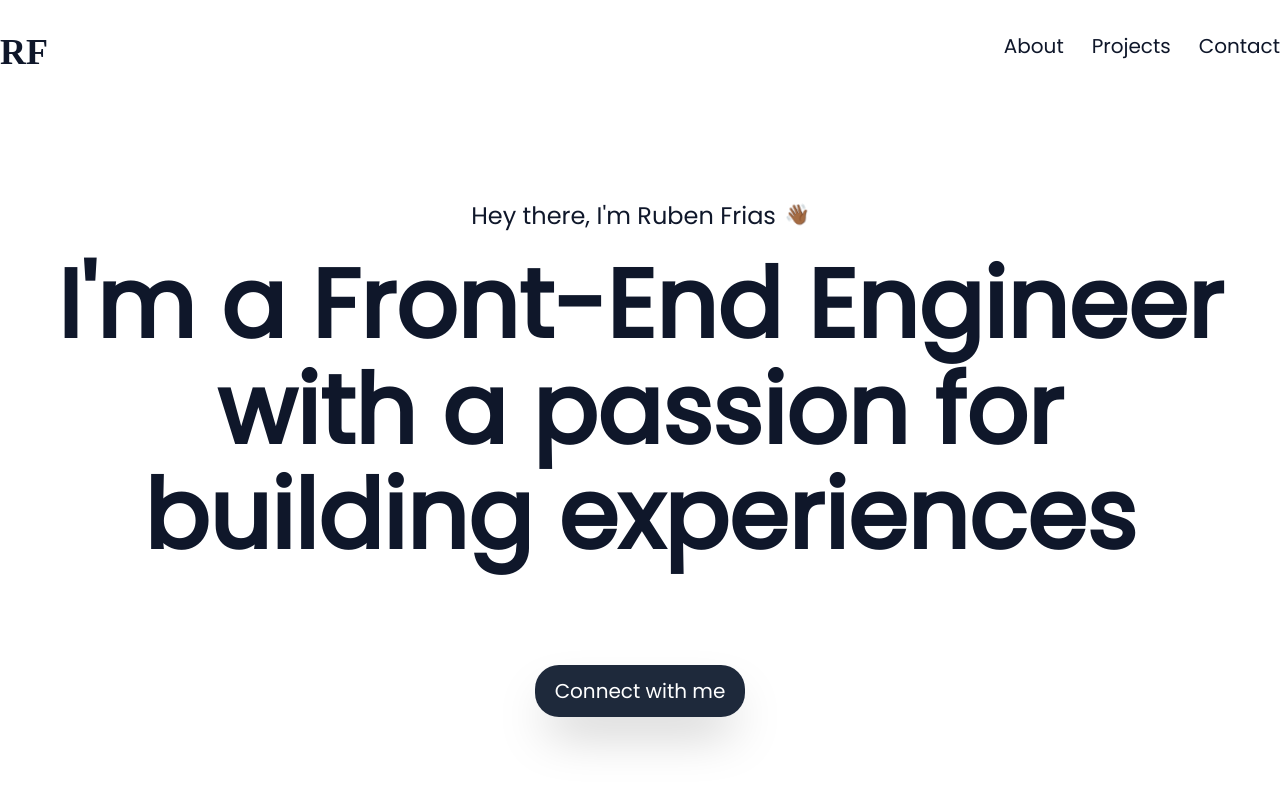
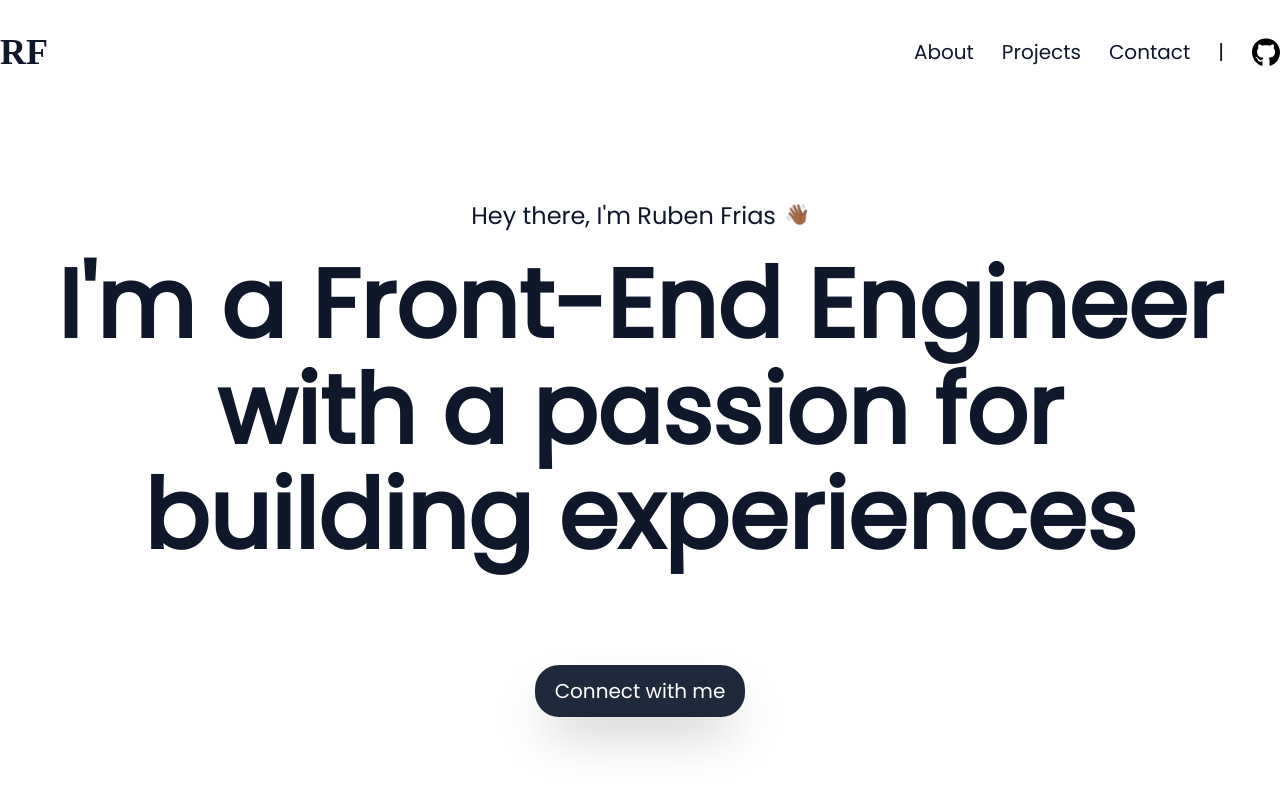
Before and after one commit to RubenF01/Portfolio, a Next.js app: page / in a window 1280 px wide. Shown: the top 800 px of the page. Built offline with nearby package versions, Linux system fonts and the light colour scheme; a web font is replaced by a local one.

Commit message:
added github link to nav bar

```diff
--- a/components/NavBar.js
+++ b/components/NavBar.js
@@ -1,6 +1,7 @@
 import { useMedia } from "react-use";
 import { FontAwesomeIcon } from "@fortawesome/react-fontawesome";
 import { faBars } from "@fortawesome/free-solid-svg-icons";
+import Github from "../public/github.svg";
 import MenuContext from "../context/MenuContext";
 import { useContext } from "react";
 import { motion } from "framer-motion";
@@ -13,7 +14,7 @@ const NavBar = ({ classes, initialsClasses }) => {
 
   return (
     <div
-      className={`flex justify-between max-w-xs md:max-w-2xl lg:max-w-4xl xl:max-w-7xl 2xl:max-w-[105rem] mx-auto pt-8 text-slate-900 ${classes}`}
+      className={`flex justify-between max-w-xs md:max-w-2xl lg:max-w-4xl xl:max-w-7xl 2xl:max-w-[105rem] mx-auto pt-8 text-slate-900 font-poppins ${classes}`}
     >
       {menuOpen ? (
         <motion.a
@@ -37,7 +38,7 @@ const NavBar = ({ classes, initialsClasses }) => {
         </nav>
       )}
       {isWide ? (
-        <nav className="space-x-7 lg:text-xl">
+        <nav className="space-x-7 lg:text-xl flex items-center">
           <Link href="/about">
             <a className="relative hover:after:content-[''] hover:after:bg-black hover:after:h-[3px] hover:after:w-12 hover:after:absolute hover:after:bottom-0 hover:after:right-2 hover:after:animate-extend">
               About
@@ -53,6 +54,12 @@ const NavBar = ({ classes, initialsClasses }) => {
               Contact
             </a>
           </Link>
+          <div>|</div>
+          <Link href="https://github.com/RubenF01" passHref>
+            <a className="w-7 block" target="_blank">
+              <Github />
+            </a>
+          </Link>
         </nav>
       ) : (
         <div className="w-7">
--- a/pages/_app.js
+++ b/pages/_app.js
@@ -1,6 +1,7 @@
 import "../styles/globals.css";
 import MenuContext from "../context/MenuContext";
 import { useState } from "react";
+import HamburgerMenu from "../components/HamburgerMenu";
 
 function MyApp({ Component, pageProps }) {
   const [menuOpen, setMenuOpen] = useState(false);
@@ -14,6 +15,7 @@ function MyApp({ Component, pageProps }) {
       }}
     >
       <Component {...pageProps} />
+      <HamburgerMenu />
     </MenuContext.Provider>
   );
 }
--- a/pages/about.js
+++ b/pages/about.js
@@ -1,6 +1,5 @@
 import Head from "next/head";
 import NavBar from "../components/NavBar";
-import HamburgerMenu from "../components/HamburgerMenu";
 import Footer from "../components/Footer";
 import { useRef, useEffect } from "react";
 import Typed from "typed.js";
@@ -109,8 +108,6 @@ const About = () => {
           </Slider>
         </motion.div>
 
-        <HamburgerMenu />
-
         <style>{css}</style>
       </main>
       <Footer classes="mt-14 lg:mt-20" />
--- a/pages/contact.js
+++ b/pages/contact.js
@@ -1,8 +1,8 @@
+/* eslint-disable @next/next/no-img-element */
 import Head from "next/head";
 import NavBar from "../components/NavBar";
 import Footer from "../components/Footer";
 import Form from "../components/Form";
-import HamburgerMenu from "../components/HamburgerMenu";
 
 const Contact = () => {
   return (
@@ -26,7 +26,6 @@ const Contact = () => {
               </h1>
               <h2 className="lg:text-2xl">Let&apos;s build together!</h2>
             </div>
-            {/* eslint-disable-next-line @next/next/no-img-element */}
             <img
               className="lg:h-[90%] lg:object-cover"
               src="/city.jpg"
@@ -36,7 +35,6 @@ const Contact = () => {
 
           <Form classes="lg:h-screen lg:w-full lg:z-40" />
         </div>
-        <HamburgerMenu />
       </main>
 
       <Footer classes="mt-10 lg:fixed lg:w-full lg:bottom-0 lg:z-50" />
--- a/pages/index.js
+++ b/pages/index.js
@@ -1,7 +1,6 @@
 import Head from "next/head";
 import Hero from "../components/Hero";
 import ProjectsSection from "../components/ProjectsSection";
-import HamburgerMenu from "../components/HamburgerMenu";
 import Footer from "../components/Footer";
 
 export default function Home() {
@@ -16,7 +15,6 @@ export default function Home() {
       <main className="font-poppins relative">
         <Hero />
         <ProjectsSection />
-        <HamburgerMenu />
         <Footer />
       </main>
     </div>
```
Also changed, not shown: public/github.svg (added).
